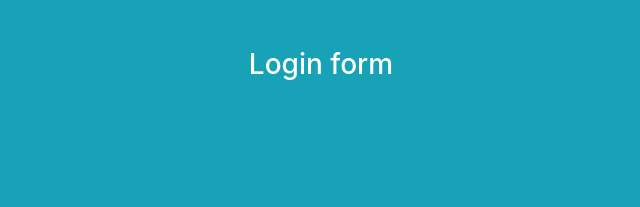
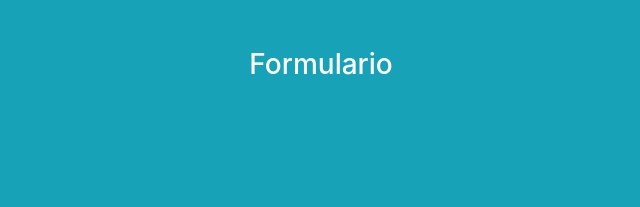
Before and after one commit to snrnieto/Login-Codigo, a plain HTML site: page index.html in a window 1280 px wide. Shown: the top 207 px of the page, 319-959 px from the left. Drawn offline with nearby package versions, Linux system fonts and the light colour scheme.

Commit message:
Update index.html

```diff
--- a/index.html
+++ b/index.html
@@ -9,7 +9,7 @@
 </head>
 <body>
     <div id="login">
-        <h3 class="text-center text-white pt-5">Login form</h3>
+        <h3 class="text-center text-white pt-5">Formulario</h3>
         <div class="container">
             <div id="login-row" class="row justify-content-center align-items-center">
                 <div id="login-column" class="col-md-6">
```
